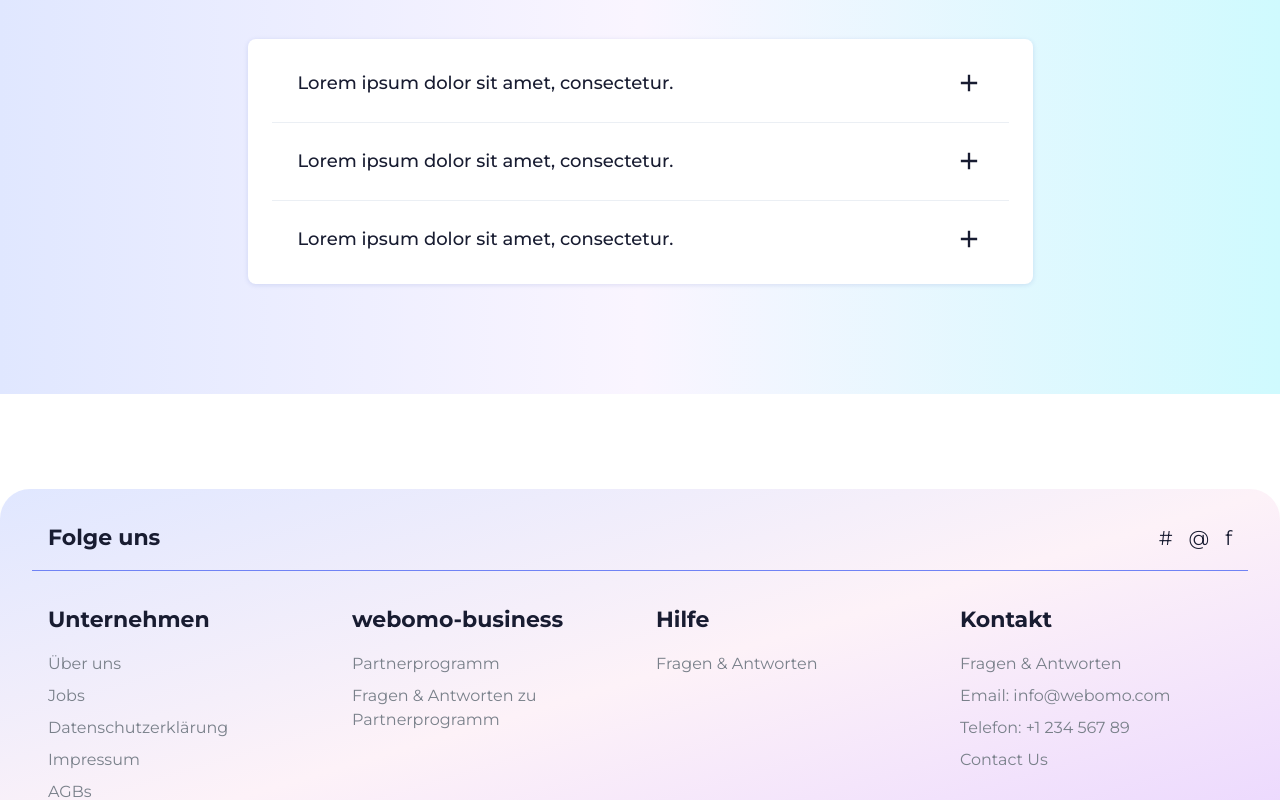
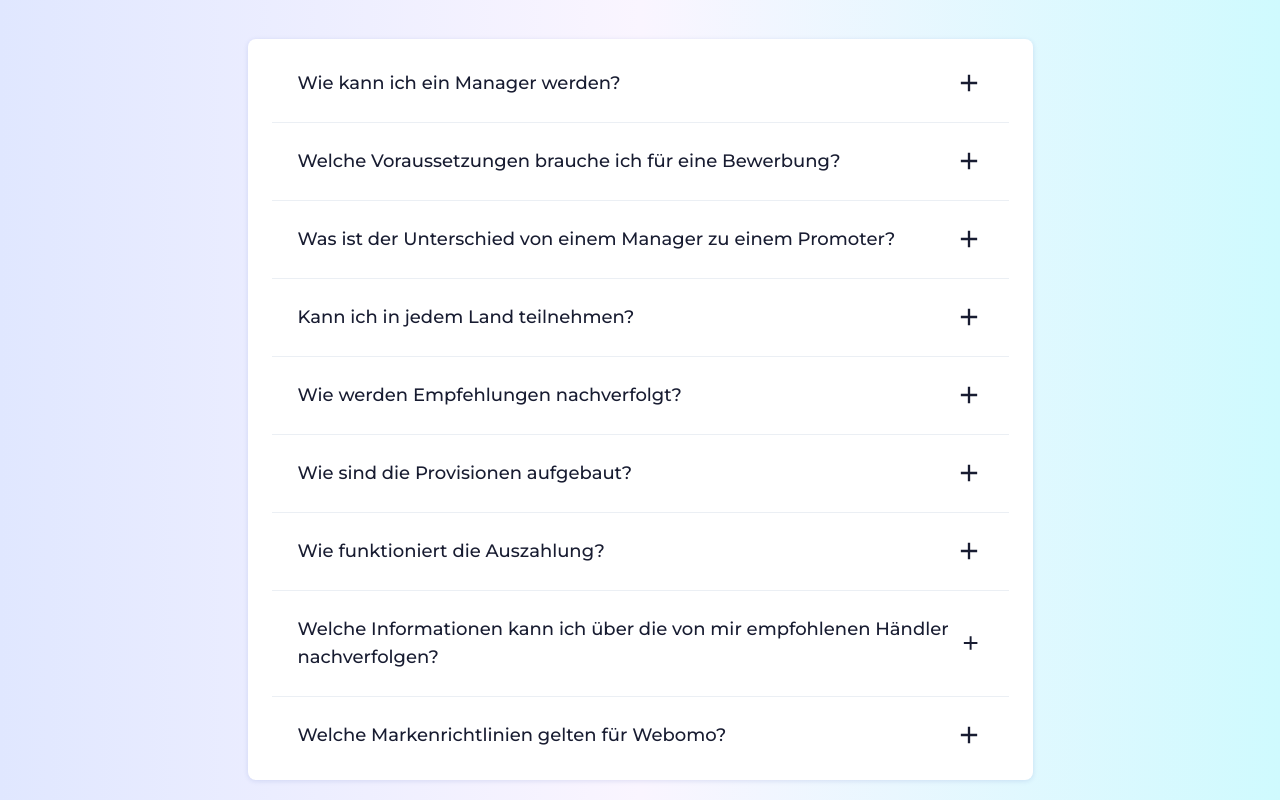
Before and after one commit to dawidglap/demo-webomo, a Next.js app: page /webomo-business in a window 1280 px wide. Shown: the part 1060-1860 px from the top of the page. Built offline with nearby package versions, Linux system fonts and the light colour scheme; no server answers.

Commit message:
added data to faqbusiness

```diff
--- a/src/components/FaqBusiness/faqData.tsx
+++ b/src/components/FaqBusiness/faqData.tsx
@@ -3,21 +3,58 @@ import { FAQ } from "@/types/faq";
 const faqData: FAQ[] = [
   {
     id: 1,
-    title: "Lorem ipsum dolor sit amet, consectetur.",
+    title: "Wie kann ich ein Manager werden?",
     details:
-      "We provide digital experience services to startups and small businesses. We help our clients succeed by creating brand identities, digital experiences. Praesent vel nibh a tellus dictum gravida sed tempor nunc.",
+      "Man fängt nach Erfüllen der Voraussetzungen immer als Promoter an. Nach 15 erfolgreichen Kundenvermittlungen, die einen Auftrag ergeben, erhält man den Status Manager und kann somit beginnen, sein Team an Promoter aufzubauen.",
   },
   {
     id: 2,
-    title: "Lorem ipsum dolor sit amet, consectetur.",
+    title: "Welche Voraussetzungen brauche ich für eine Bewerbung?",
     details:
-      "We provide digital experience services to startups and small businesses. We help our clients succeed by creating brand identities, digital experiences. Praesent vel nibh a tellus dictum gravida sed tempor nunc.",
+      "Du hast einen aktiven Instagram Account, du hast mehr als 100 Follower und du hast die Vereinbarung für das Webomobusiness Partnerprogramm gelesen und akzeptiert.",
   },
   {
     id: 3,
-    title: "Lorem ipsum dolor sit amet, consectetur.",
+    title: "Was ist der Unterschied von einem Manager zu einem Promoter?",
     details:
-      "We provide digital experience services to startups and small businesses. We help our clients succeed by creating brand identities, digital experiences. Praesent vel nibh a tellus dictum gravida sed tempor nunc.",
+      "Ein Promoter verdient nur Provisionen, wenn er Kundenvermittlungen vorweist. Ein Manager verdient Provision durch Kundenvermittlungen und durch die seines Promoter-Teams. Ein Manager kann sein Team an Promotern aufbauen und somit sein Verdienst steigern.",
+  },
+  {
+    id: 4,
+    title: "Kann ich in jedem Land teilnehmen?",
+    details:
+      "Nein. Das Webomobusiness-Partnerprogramm richtet sich an Menschen mit Sitz in der Schweiz, Deutschland, Frankreich, Österreich und Liechtenstein.",
+  },
+  {
+    id: 5,
+    title: "Wie werden Empfehlungen nachverfolgt?",
+    details:
+      "Nach deiner Aufnahme in das Webomobusiness-Partnerprogramm erhältst du Zugang zu unserer Partner-Drittanbieter-Software, wo du deine Empfehlungslinks verwalten kannst. In deinem eigenen Dashboard kannst du das alles ganz einfach tracken.",
+  },
+  {
+    id: 6,
+    title: "Wie sind die Provisionen aufgebaut?",
+    details:
+      "Du hast Anspruch auf eine feste Provision, je nach Paket, für alle Vermittlungen von Kunden, die ein Paket bei uns nutzen. Es gibt keine Höchstzahl von Kunden, die du werben kannst.",
+  },
+  {
+    id: 7,
+    title: "Wie funktioniert die Auszahlung?",
+    details:
+      "Die Auszahlungen finden immer folge Monat statt. Bitte beachte, dass alle Provisionen unabhängig von deiner Region/Land in CHF (Schweizer Franken) erfolgen und direkt auf dein Bankkonto oder via PayPal überwiesen werden.",
+  },
+  {
+    id: 8,
+    title:
+      "Welche Informationen kann ich über die von mir empfohlenen Händler nachverfolgen?",
+    details:
+      "In deinem Dashboard nachverfolgbar ist, welche Kunden du insgesamt geworben hast und wie hoch dein aktiver Umsatz ist. Aus Datenschutzgründen ist keine Einsicht in die Details spezifischer Kunden vorgesehen.",
+  },
+  {
+    id: 9,
+    title: "Welche Markenrichtlinien gelten für Webomo?",
+    details:
+      "Die Markenrichtlinien von Webomo sichern, dass du unsere Marken-Assets richtig verwendest. Bitte lies die Richtlinien genau, da ein Verstoß gegen diese Richtlinien zur Kündigung des Partnerprogramms führen kann.",
   },
 ];
 
--- a/src/components/FaqBusiness/index.tsx
+++ b/src/components/FaqBusiness/index.tsx
@@ -15,7 +15,7 @@ const Faq = () => {
   return (
     <>
       <section
-        id="faq"
+        id="faq-business"
         className="relative z-10 bg-gradient-to-r from-indigo-100 via-purple-50 to-cyan-100 py-[110px] dark:from-slate-800 dark:via-slate-900 dark:to-slate-800"
       >
         <div className="container">
--- a/src/components/Footer/index.tsx
+++ b/src/components/Footer/index.tsx
@@ -74,7 +74,9 @@ const Footer = () => {
                     <Link href="/webomo-business">Partnerprogramm</Link>
                   </li>
                   <li>
-                    <Link href="#">Fragen & Antworten zu Partnerprogramm</Link>
+                    <Link href="#faq-business">
+                      Fragen & Antworten zu Partnerprogramm
+                    </Link>
                   </li>
                 </ul>
               </div>
```
